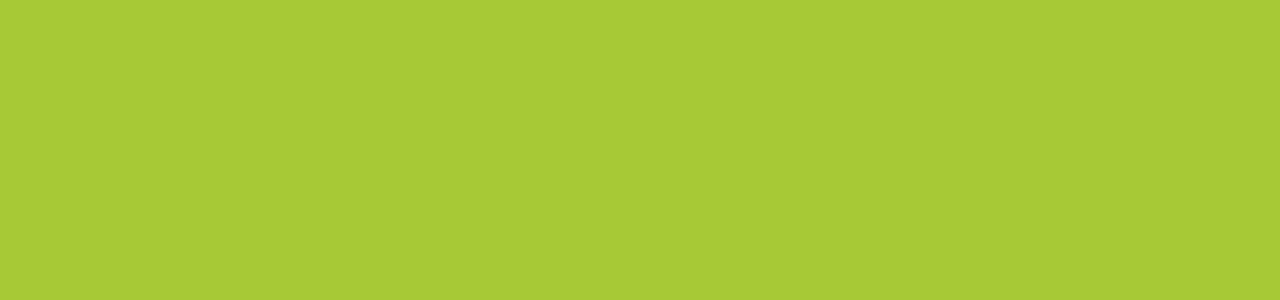
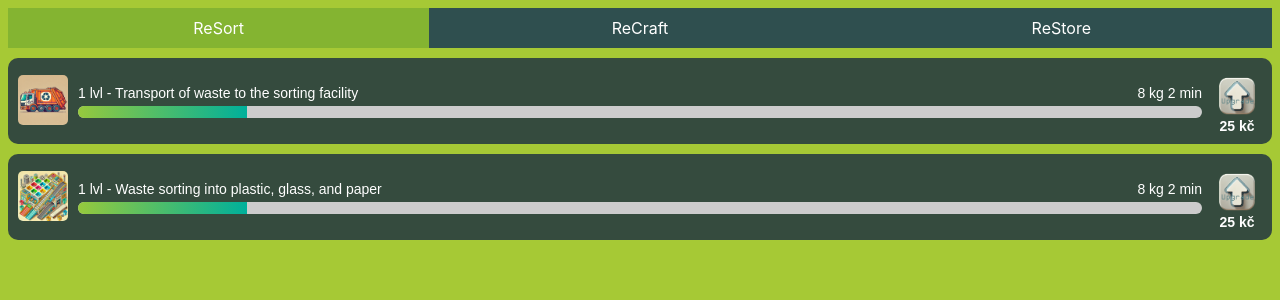
Before and after one commit to luky08/recycleMaster, a React (Vite) app: page /resort in a window 1280 px wide. Shown: the top 300 px of the page. Built offline with nearby package versions, Linux system fonts and the light colour scheme.

Commit message:
refactor: rename reSorting to reSort

```diff
--- a/src/App.jsx
+++ b/src/App.jsx
@@ -1,9 +1,24 @@
-import './App.css'
+import './App.css';
+import { BrowserRouter as Router, Routes, Route } from 'react-router-dom';
+import ReSort from './recycleMaster/ReSort/ReSort';
+import Tabs from './recycleMaster/Tabs/Tabs';
+import ReCraft from './recycleMaster/ReCraft/ReCraft';
+import ReStore from './recycleMaster/ReStore/ReStore';
 
 function App() {
 
   return (
     <>
+      <Router>
+
+      <Tabs/>
+      <Routes>
+        <Route path="/resort" element={<ReSort/>} />
+        <Route path="/recraft" element={<ReCraft/>} />
+        <Route path="/restore" element={<ReStore/>} />
+        <Route path="*" element={<h2>404 – Stránka nenalezena</h2>} />
+      </Routes>
+    </Router>
     </>
   )
 }
--- a/src/recycleMaster/ReSorting/ReSorting.jsx
+++ b/src/recycleMaster/ReSort/ReSort.jsx
@@ -1,7 +1,7 @@
-import './ReSorting.css'
+import './ReSort.css'
 import TaskRow from '../Task/TaskRow'
 
-function WasteSorting() {
+function ReSort() {
     return(
         <>
         <TaskRow widthProgress="15" imgUrl="/assets/ReCar.png" lvl="1" taskName="Transport of waste to the sorting facility" weight1="8" time="2" price="25"/>
@@ -10,4 +10,4 @@ function WasteSorting() {
     )
 }
 
-export default WasteSorting;
+export default ReSort;
--- a/src/recycleMaster/Tabs/Tabs.jsx
+++ b/src/recycleMaster/Tabs/Tabs.jsx
@@ -7,11 +7,11 @@ function Tabs(){
         <div>
             <div className="tabs">
                 <NavLink
-                to="/resorting"
+                to="/resort"
                 className={({ isActive }) => `tab ${isActive ? "active" : "inactive"}`}
                 end
                 >
-                ReSorting
+                ReSort
                 </NavLink>
                 <NavLink
                 to="/recraft"
```
Also changed, not shown: src/recycleMaster/ReSort/ReSort.css (added).
